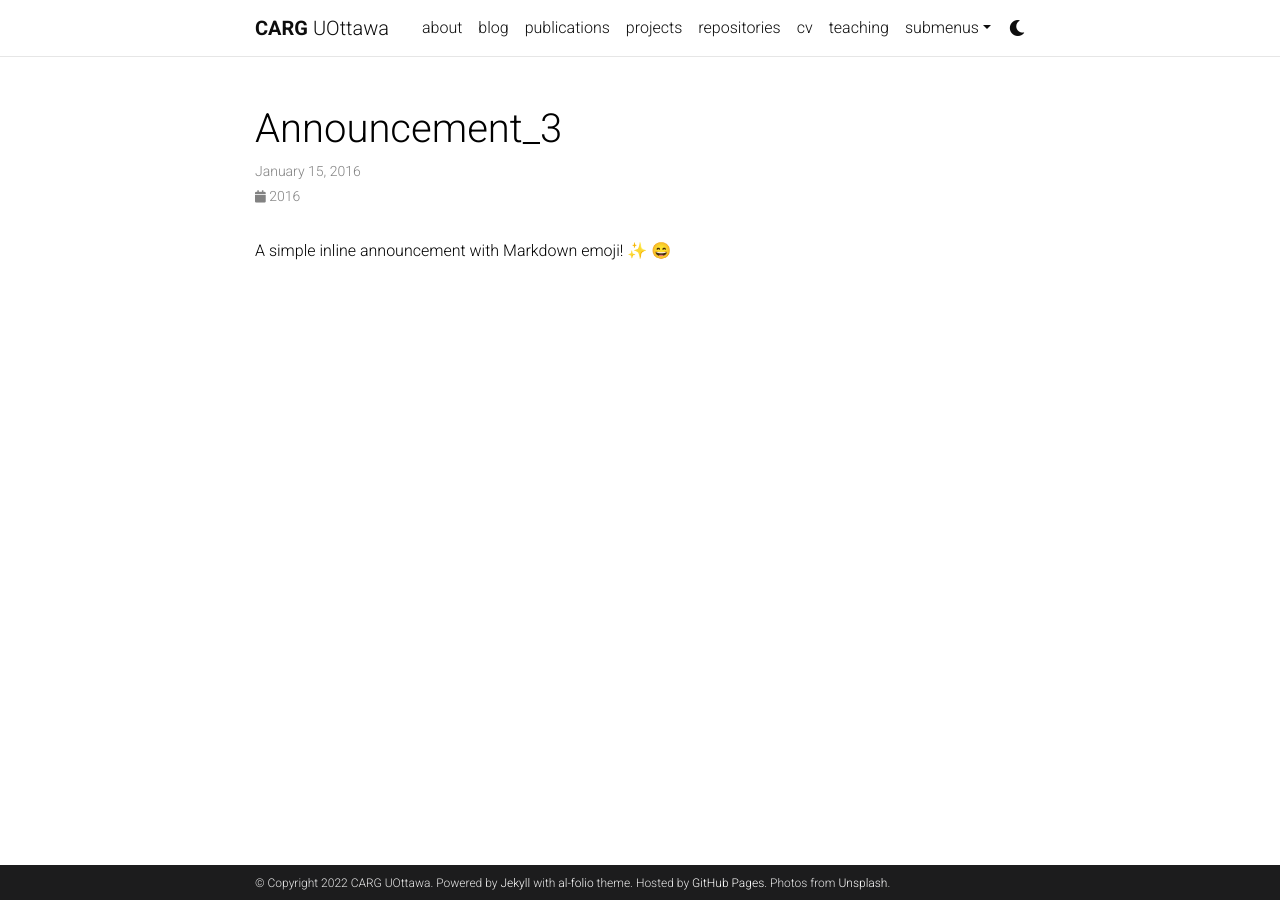
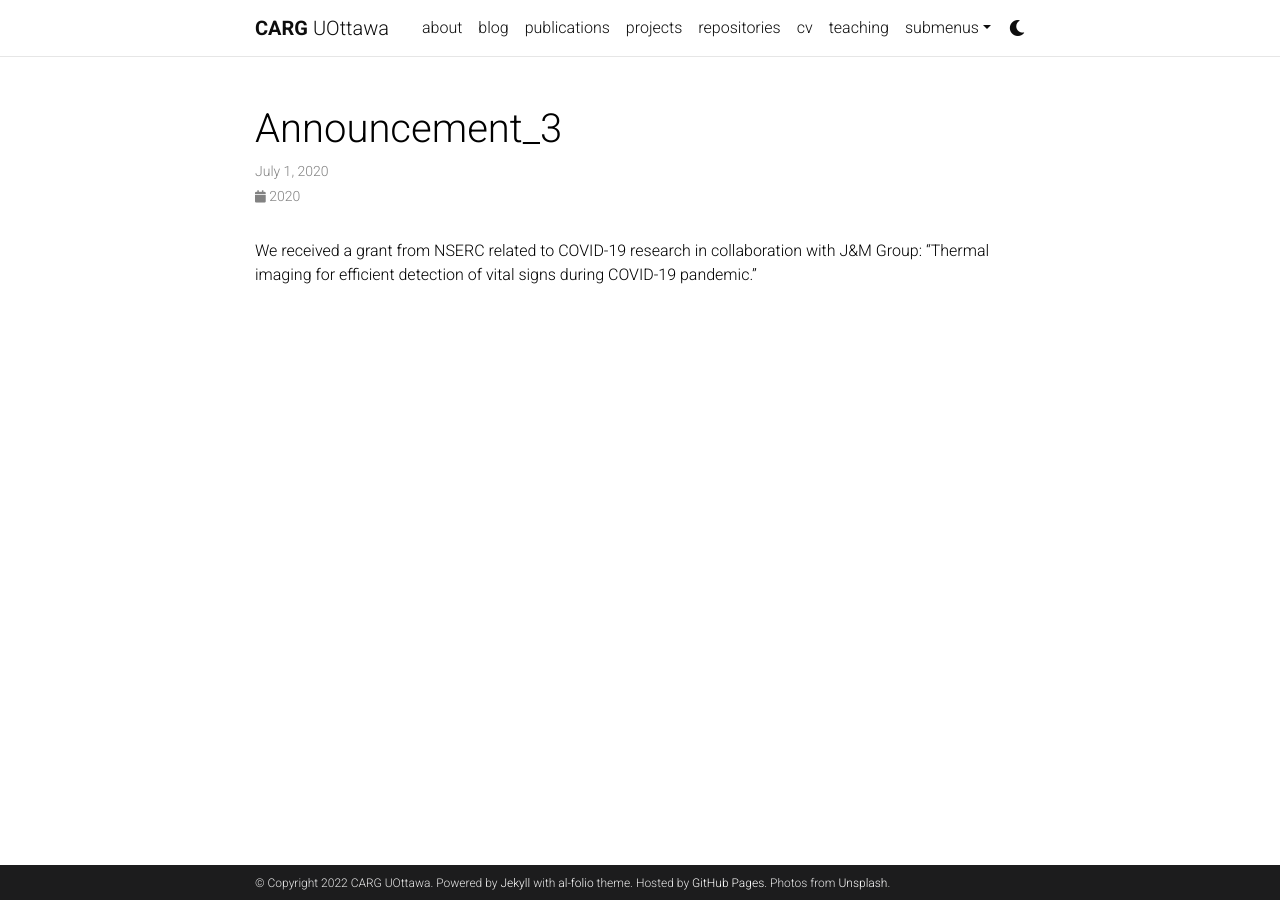
Before and after one commit to Himagna-Ganti/carg-uottawa, a Jekyll site: the page built from _news/announcement_3.md, in a window 1280 px wide. Built offline with Jekyll 4.4.1, drawn with Linux system fonts in a browser that asks for light colours; emoji names are drawn with the system emoji font; comment, search, counter and statistics services are not loaded; a style sheet for code colours, icons or effects is not loaded.

Commit message:
Update announcement_3.md

```diff
--- a/_news/announcement_3.md
+++ b/_news/announcement_3.md
@@ -1,7 +1,7 @@
 ---
 layout: post
-date: 2016-01-15 07:59:00-0400
+date: Jul., 2020
 inline: true
 ---
 
-A simple inline announcement with Markdown emoji! :sparkles: :smile:
+We received a grant from NSERC related to COVID-19 research in collaboration with J&M Group: "Thermal imaging for efficient detection of vital signs during COVID-19 pandemic."
```
